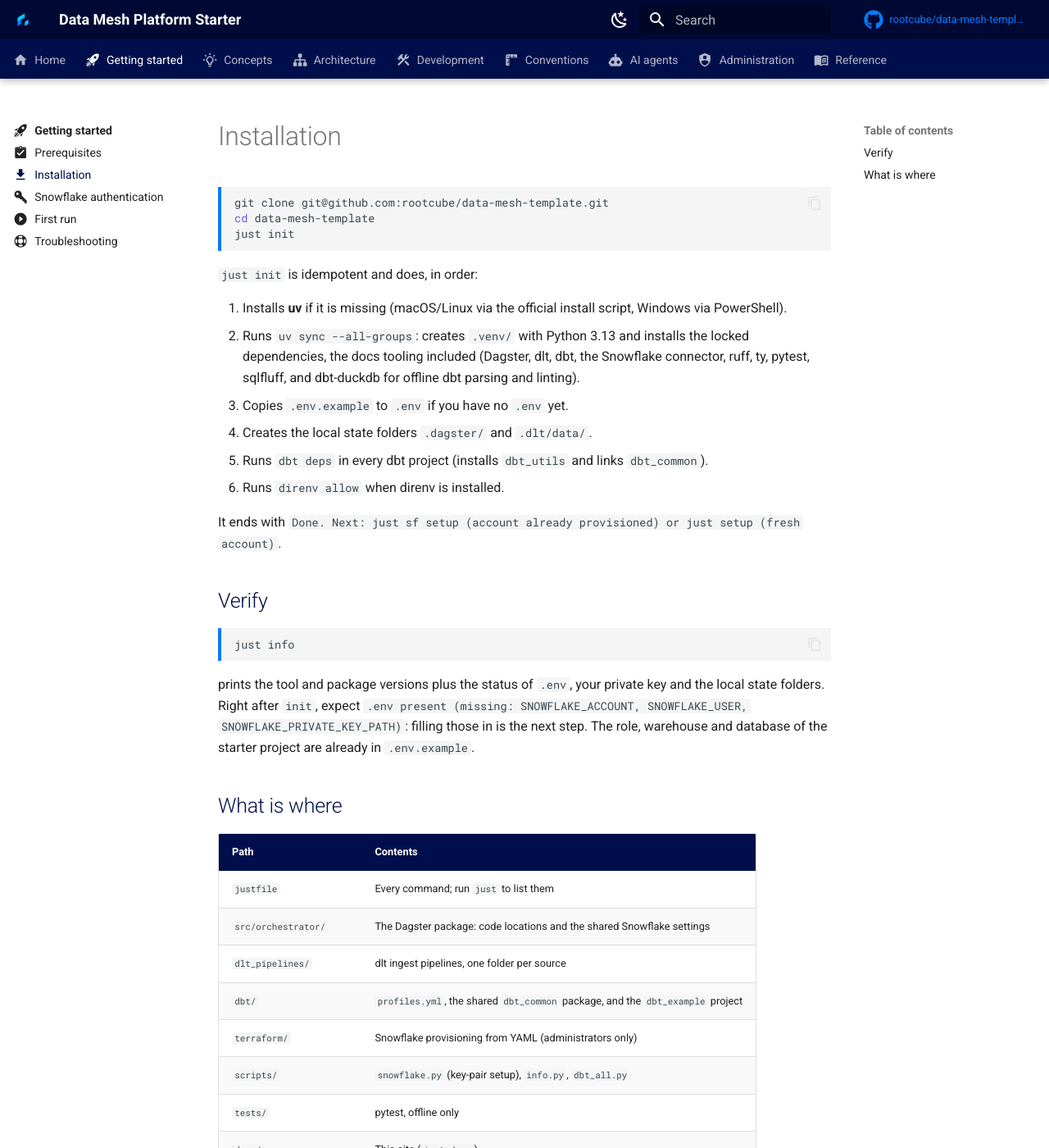
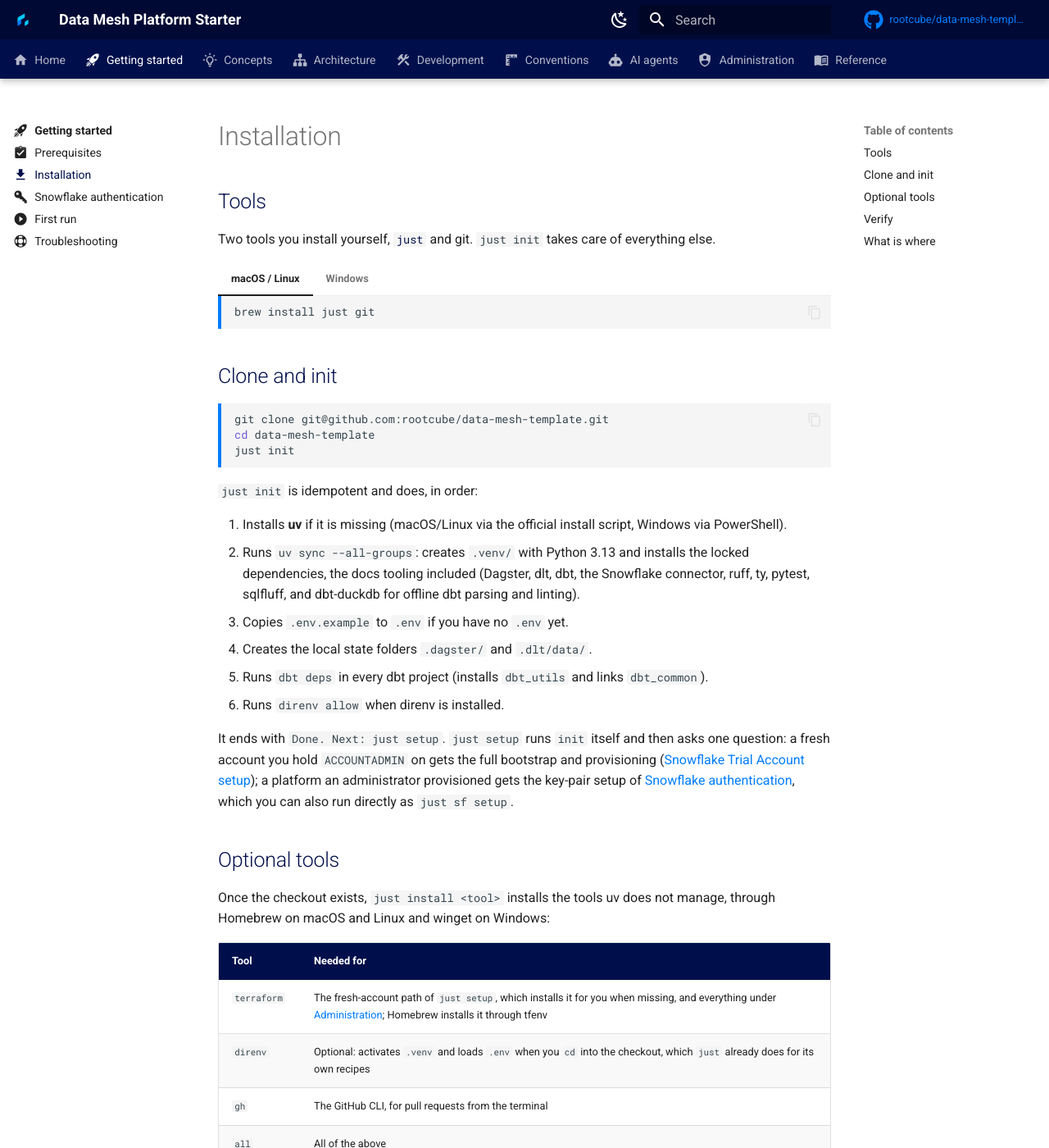
Before and after one commit to rootcube/data-mesh-template, an MkDocs documentation site: the page built from docs/getting-started/installation.md, in a window 1280 px wide and 1400 px high. Shown: the whole window at 82% size. Built offline with MkDocs 1.6.1 and Material for MkDocs 9.7.7, drawn with Linux system fonts in a browser that asks for light colours; comment, search, counter and statistics services are not loaded; some of the changed text lies outside the part shown.

Commit message:
feat: improve setup experience with clearer instructions and tool installation guidance

````diff
--- a/docs/getting-started/installation.md
+++ b/docs/getting-started/installation.md
@@ -3,6 +3,28 @@
 ---
 
 # Installation
+
+## Tools
+
+Two tools you install yourself, [`just`](https://github.com/casey/just) and git. `just init`
+takes care of everything else.
+
+=== "macOS / Linux"
+
+    ```bash
+    brew install just git
+    ```
+
+=== "Windows"
+
+    ```powershell
+    winget install --id Casey.Just -e
+    winget install --id Git.Git -e
+    ```
+
+    Every `just` command in these docs works in PowerShell exactly as shown.
+
+## Clone and init
 
 ```bash
 git clone git@github.com:rootcube/data-mesh-template.git
@@ -21,7 +43,23 @@
 5. Runs `dbt deps` in every dbt project (installs `dbt_utils` and links `dbt_common`).
 6. Runs `direnv allow` when direnv is installed.
 
-It ends with `Done. Next: just sf setup (account already provisioned) or just setup (fresh account)`.
+It ends with `Done. Next: just setup`. `just setup` runs `init` itself and then asks one
+question: a fresh account you hold `ACCOUNTADMIN` on gets the full bootstrap and provisioning
+([Snowflake Trial Account setup](../administration/snowflake-trial-account-setup.md)); a
+platform an administrator provisioned gets the key-pair setup of
+[Snowflake authentication](snowflake-auth.md), which you can also run directly as `just sf setup`.
+
+## Optional tools
+
+Once the checkout exists, `just install <tool>` installs the tools uv does not manage, through
+Homebrew on macOS and Linux and winget on Windows:
+
+| Tool | Needed for |
+|------|------------|
+| `terraform` | The fresh-account path of `just setup`, which installs it for you when missing, and everything under [Administration](../administration/index.md); Homebrew installs it through tfenv |
+| `direnv` | Optional: activates `.venv` and loads `.env` when you `cd` into the checkout, which `just` already does for its own recipes |
+| `gh` | The GitHub CLI, for pull requests from the terminal |
+| `all` | All of the above |
 
 ## Verify
 
@@ -44,10 +82,11 @@
 | `dlt_pipelines/` | dlt ingest pipelines, one folder per source |
 | `dbt/` | `profiles.yml`, the shared `dbt_common` package, and the `dbt_example` project |
 | `terraform/` | Snowflake provisioning from YAML (administrators only) |
-| `scripts/` | `snowflake.py` (key-pair setup), `info.py`, `dbt_all.py` |
+| `scripts/` | `snowflake.py` (bootstrap, key-pair setup, check, query), `info.py`, `dbt_all.py` |
 | `tests/` | pytest, offline only |
 | `docs/` | This site (`just docs`) |
 | `.env` | Your personal settings, git-ignored |
 | `.dagster/`, `.dlt/data/` | Local Dagster and dlt state, git-ignored |
 
-Next: [Snowflake authentication](snowflake-auth.md).
+Next: `just setup`, or [Snowflake authentication](snowflake-auth.md) for what its provisioned-account
+path does.
````
Also changed, not shown: README.md (+44 -12 lines), docs/getting-started/index.md (+3 -1 lines), docs/getting-started/prerequisites.md (+23 -13 lines), docs/index.md (+5 -5 lines), 2 other files.
